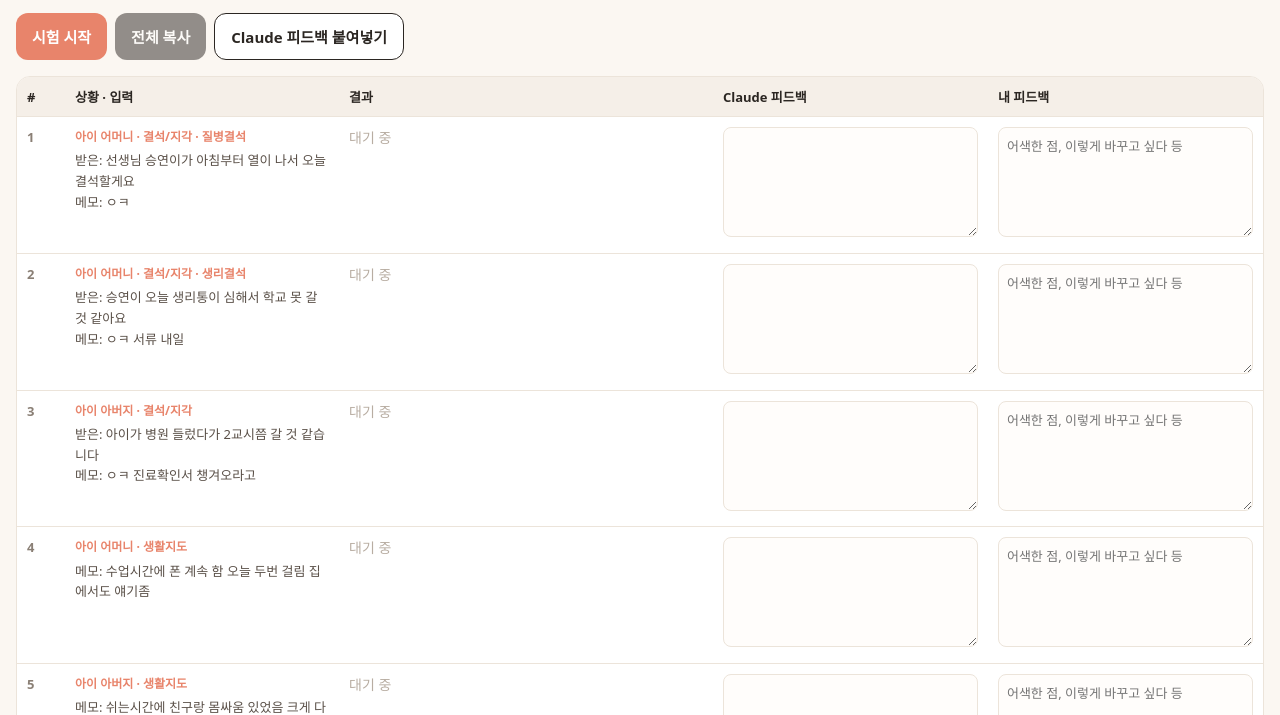
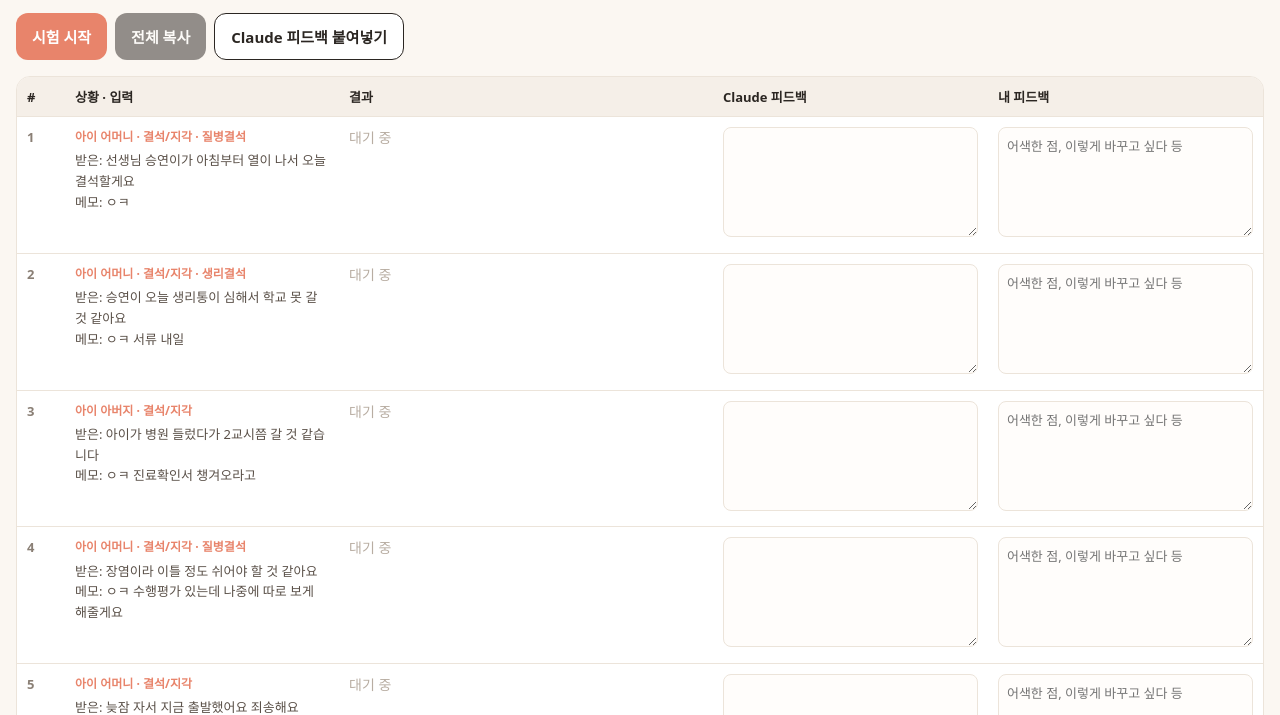
Before and after one commit to yeon-space/teacher-msg, a plain HTML site: page public/test.html in a window 1280 px wide. Shown: the part 85-800 px from the top of the page. Drawn offline with Linux system fonts and the light colour scheme.

Commit message:
시험 사례 30개로 확대, 요청 많을 때 자동 재시도
Co-Authored-By: Claude Opus 5.5 <noreply@anthropic.com>
Claude-Session: https://claude.ai/code/session_01YBJP212gF3qup5Ugntmg2Q

```diff
--- a/public/test.html
+++ b/public/test.html
@@ -55,18 +55,40 @@
 
 <script>
 const CASES = [
+  // 결석/지각
   { to:"어머니", kind:"결석", abs:"질병결석", name:"승연", recv:"선생님 승연이가 아침부터 열이 나서 오늘 결석할게요", draft:"ㅇㅋ" },
   { to:"어머니", kind:"결석", abs:"생리결석", name:"승연", recv:"승연이 오늘 생리통이 심해서 학교 못 갈 것 같아요", draft:"ㅇㅋ 서류 내일" },
   { to:"아버지", kind:"결석", abs:"", name:"승연", recv:"아이가 병원 들렀다가 2교시쯤 갈 것 같습니다", draft:"ㅇㅋ 진료확인서 챙겨오라고" },
+  { to:"어머니", kind:"결석", abs:"질병결석", name:"승연", recv:"장염이라 이틀 정도 쉬어야 할 것 같아요", draft:"ㅇㅋ 수행평가 있는데 나중에 따로 보게 해줄게요" },
+  { to:"어머니", kind:"결석", abs:"", name:"승연", recv:"늦잠 자서 지금 출발했어요 죄송해요", draft:"ㅇㅋ 조심히 오라고" },
+  { to:"아버지", kind:"결석", abs:"", name:"승연", recv:"가족 행사로 금요일에 체험학습 신청하려고 합니다", draft:"신청서 3일전까지 내야함 양식 하이클래스에 있음" },
+  { to:"학생", kind:"결석", abs:"질병결석", name:"승연", recv:"쌤 저 오늘 아파서 못가요ㅠ", draft:"ㅇㅋ 푹쉬어 병원 꼭 가" },
+  { to:"학생", kind:"결석", abs:"", name:"승연", recv:"쌤 저 버스 놓쳐서 10분 늦을 것 같아요", draft:"ㅇㅋ 뛰지말고 조심히" },
+  // 생활지도
   { to:"어머니", kind:"생활", name:"승연", recv:"", draft:"수업시간에 폰 계속 함 오늘 두번 걸림 집에서도 얘기좀" },
   { to:"아버지", kind:"생활", name:"승연", recv:"", draft:"쉬는시간에 친구랑 몸싸움 있었음 크게 다친 애는 없고 둘다 사과함" },
+  { to:"어머니", kind:"생활", name:"승연", recv:"", draft:"요즘 지각 잦음 이번달 4번 아침에 좀 깨워주세요" },
+  { to:"어머니", kind:"생활", name:"승연", recv:"", draft:"친구한테 욕한거 확인됨 사과는 함 학폭까지는 아님 집에서 지도부탁" },
+  { to:"아버지", kind:"생활", name:"승연", recv:"", draft:"숙제 3주째 안냄 상담 한번 하고싶음 다음주 화요일 4시 가능?" },
+  { to:"학생", kind:"생활", name:"승연", recv:"", draft:"복도에서 뛰다가 친구랑 부딪힘 다음부터 조심" },
+  { to:"반 전체 학생", kind:"생활", name:"", recv:"", draft:"교실 쓰레기 너무 많음 청소 제대로 하자" },
+  // 상담/민원
   { to:"어머니", kind:"상담", name:"승연", recv:"선생님 승연이가 반에서 따돌림 당하는 것 같다는데 알고 계셨나요? 너무 속상하네요", draft:"몰랐음 내일 애들 상담해보고 연락드림" },
   { to:"어머니", kind:"상담", name:"승연", recv:"수행평가 점수가 왜 이렇게 낮은지 궁금합니다", draft:"채점기준 미리 안내했음 보고서 분량 부족했음 다음주 상담 가능" },
+  { to:"어머니", kind:"상담", name:"승연", recv:"왜 우리 아이만 혼내셨나요? 아이가 너무 억울해합니다", draft:"같이 떠든 애들 다 지도했음 승연이만 그런거 아님 오해 풀고싶음 통화 가능" },
+  { to:"아버지", kind:"상담", name:"승연", recv:"자리 배치 바꿔주실 수 있나요? 옆 친구랑 사이가 안 좋다고 해서요", draft:"다음주 자리 바꿀 예정 그때 고려해볼게요" },
+  { to:"어머니", kind:"상담", name:"승연", recv:"선생님 밤늦게 죄송해요 내일 준비물이 뭔가요?", draft:"체육복이랑 물 다음부턴 알림장 확인 부탁" },
+  { to:"어머니", kind:"상담", name:"승연", recv:"아이가 요즘 학교 가기 싫다고 하는데 학교에서 무슨 일 있나요?", draft:"특별한건 못봤음 내일 따로 얘기해볼게요 걱정되시면 상담 가능" },
+  { to:"학생", kind:"상담", name:"승연", recv:"쌤 저 요즘 친구들이랑 좀 힘들어요", draft:"점심시간에 상담실로 와 얘기하자" },
+  // 안내
   { to:"어머니", kind:"안내", name:"승연", recv:"", draft:"수행평가 보고서 미제출 금요일까지 안내면 0점" },
-  { to:"학생", kind:"결석", abs:"질병결석", name:"승연", recv:"쌤 저 오늘 아파서 못가요ㅠ", draft:"ㅇㅋ 푹쉬어 병원 꼭 가" },
   { to:"학생", kind:"안내", name:"승연", recv:"", draft:"오늘 발표 잘했음 굿" },
   { to:"반 전체 학생", kind:"안내", name:"", recv:"", draft:"금욜 현장체험학습 8시반 정문 집합 늦지마 도시락x" },
-  { to:"동료 선생님", kind:"안내", name:"", recv:"선생님 이번주 목요일 3교시 보강 들어가 주실 수 있으세요?", draft:"이번주 못들어감 미안 다음엔 내가 해줄게" }
+  { to:"반 전체 학생", kind:"안내", name:"", recv:"", draft:"다음주 월요일부터 중간고사 시간표 하이클래스에 올림 확인" },
+  { to:"어머니", kind:"안내", name:"승연", recv:"", draft:"다음주 학부모 상담주간 신청서 내일까지" },
+  { to:"아버지", kind:"안내", name:"승연", recv:"", draft:"승연이 이번에 봉사상 받음 축하드려요" },
+  { to:"동료 선생님", kind:"안내", name:"", recv:"선생님 이번주 목요일 3교시 보강 들어가 주실 수 있으세요?", draft:"이번주 못들어감 미안 다음엔 내가 해줄게" },
+  { to:"동료 선생님", kind:"안내", name:"", recv:"", draft:"회의자료 메일로 보냄 확인 부탁 수정할거 있으면 말해줘" }
 ];
 const KIND_LABEL = { "결석":"결석/지각", "생활":"생활지도", "상담":"상담/민원", "안내":"안내" };
 const TO_LABEL = { "어머니":"아이 어머니", "아버지":"아이 아버지", "학생":"학생", "반 전체 학생":"반 전체", "동료 선생님":"동료 선생님" };
@@ -94,6 +116,14 @@ $("list").addEventListener("input", e => { const t = e.target; if(t.dataset.k){
 render();
 
 async function runOne(doc, c){
+  for(let a = 0; a < 3; a++){
+    const r = await runOnce(doc, c);
+    if(!/요청이 많아요|너무 늦어요/.test(r.text)) return r;
+    await sleep(8000);
+  }
+  return await runOnce(doc, c);
+}
+async function runOnce(doc, c){
   const click = (box, pred) => { const b = [...doc.querySelectorAll(`#${box} button`)].find(pred); if(b) b.click(); };
   click("kind", b => b.dataset.v.startsWith(c.kind));
   click("to", b => b.dataset.v === c.to);
@@ -119,7 +149,7 @@ $("run").onclick = async () => {
     $("run").textContent = `진행 중 ${i+1}/${CASES.length}`;
     results[i] = await runOne(doc, CASES[i]);
     save(); render();
-    await sleep(800);
+    await sleep(300);
   }
   $("run").textContent = "다시 시험"; $("run").disabled = false; $("copyAll").disabled = false;
 };
```
